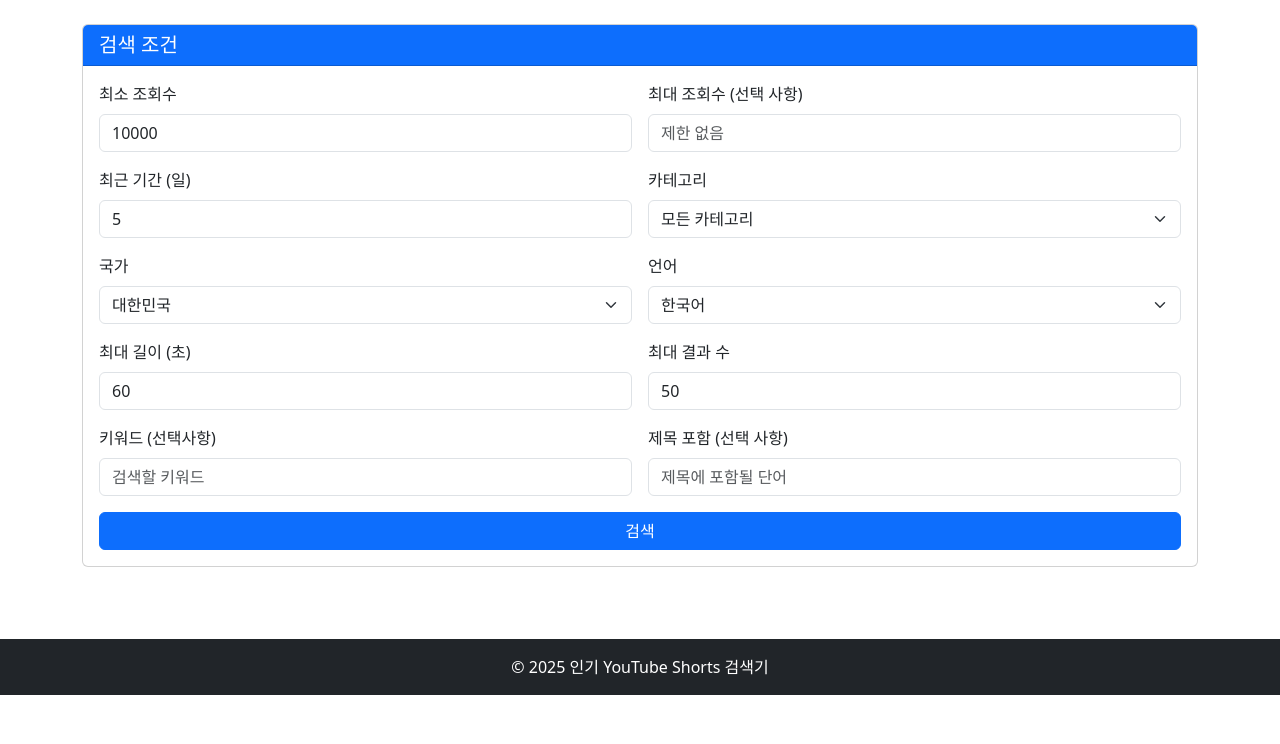
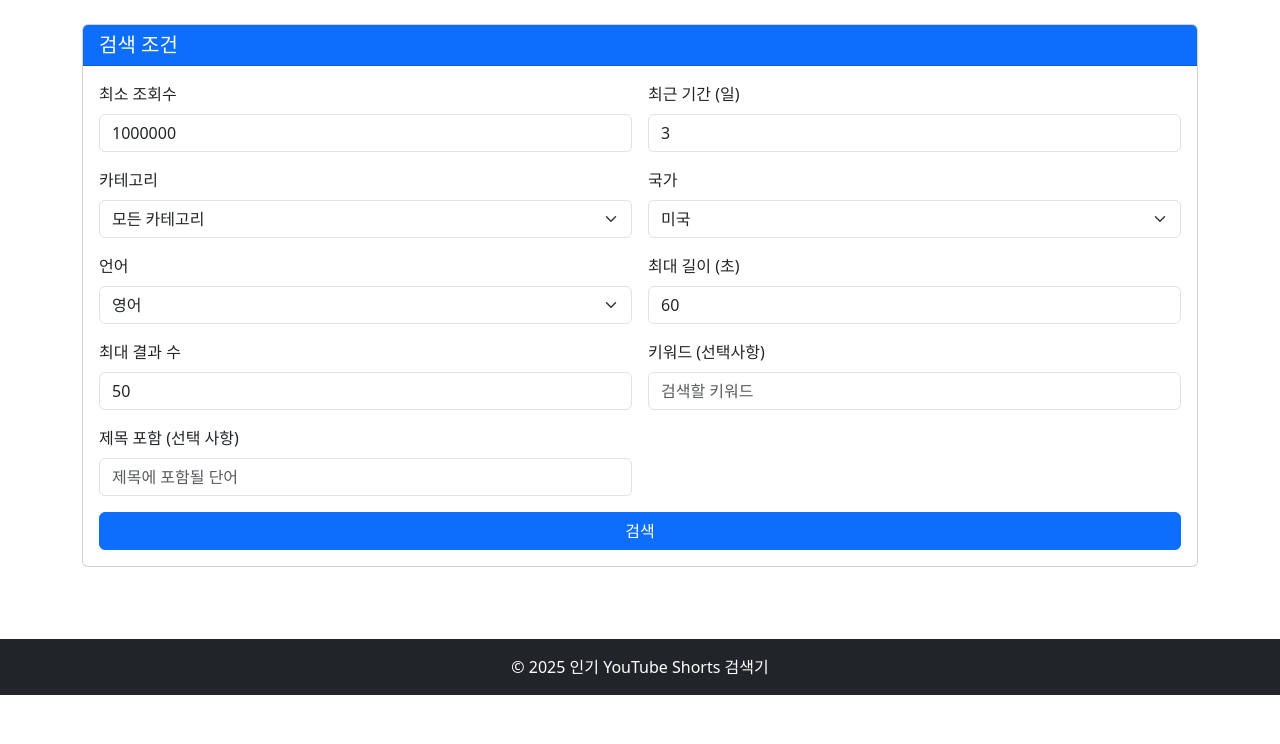
Before and after one commit to iops-leo/youtube-shorts-finder, a Flask app: page / in a window 1280 px wide. Shown: the part 56-800 px from the top of the page. Run offline with Flask 3, Linux system fonts and the light colour scheme.

Commit message:
검색 업데이트

```diff
--- a/app.py
+++ b/app.py
@@ -10,10 +10,10 @@ app = Flask(__name__)
 # 환경 변수에서 API 키 가져오기
 API_KEY = os.environ.get('YOUTUBE_API_KEY')
 
-def get_recent_popular_shorts(api_key, min_views=10000, max_views=None, days_ago=5, max_results=50,  # max_views 추가
-                             category_id=None, region_code="KR", language=None,
+def get_recent_popular_shorts(api_key, min_views=1000000, days_ago=3, max_results=50,
+                             category_id=None, region_code="US", language="en",
                              duration_max=60, keyword=None, title_contains=None):
-    print(f"API 검색 시작: 조회수 {min_views}~{max_views if max_views else '무제한'}, {days_ago}일 이내, 카테고리: {category_id if category_id else '없음(any)'}, 키워드: {keyword if keyword else '없음'}, 지역: {region_code}, 언어: {language if language and language != 'any' else '모두'}")
+    print(f"API 검색 시작: 조회수 {min_views} 이상, {days_ago}일 이내, 카테고리: {category_id if category_id else '없음(any)'}, 키워드: {keyword if keyword else '없음'}, 지역: {region_code}, 언어: {language if language and language != 'any' else '모두'}")
 
     youtube = googleapiclient.discovery.build("youtube", "v3", developerKey=api_key)
 
@@ -72,13 +72,8 @@ def get_recent_popular_shorts(api_key, min_views=10000, max_views=None, days_ago
         else:
             is_vertical = True
 
-
         # 비디오가 조건을 충족하는지 확인
-        if (view_count >= min_views and
-            (max_views is None or view_count <= max_views) and  # max_views 조건 추가
-            duration_seconds <= duration_max): # and is_vertical):  # is_vertical 조건 주석 처리
-
-
+        if (view_count >= min_views and duration_seconds <= duration_max):
             if title_contains:
                 if title_contains.lower() not in item['snippet']['title'].lower():
                     continue
@@ -98,7 +93,6 @@ def get_recent_popular_shorts(api_key, min_views=10000, max_views=None, days_ago
 
     filtered_videos.sort(key=lambda x: x['viewCount'], reverse=True)
     return filtered_videos
-
 
 
 @app.route('/')
@@ -121,8 +115,8 @@ def index():
         {"id": "28", "name": "과학 & 기술"}
     ]
     regions = [
+        {"code": "US", "name": "미국"},
         {"code": "KR", "name": "대한민국"},
-        {"code": "US", "name": "미국"},
         {"code": "JP", "name": "일본"},
         {"code": "GB", "name": "영국"},
         {"code": "FR", "name": "프랑스"},
@@ -132,9 +126,9 @@ def index():
         {"code": "CN", "name": "중국"}
     ]
     languages = [
+        {"code": "en", "name": "영어"},
         {"code": "any", "name": "모든 언어"},
         {"code": "ko", "name": "한국어"},
-        {"code": "en", "name": "영어"},
         {"code": "ja", "name": "일본어"},
         {"code": "zh", "name": "중국어"},
         {"code": "es", "name": "스페인어"},
@@ -142,13 +136,12 @@ def index():
         {"code": "de", "name": "독일어"}
     ]
 
-    # 기본값 설정 (또는 세션에서 가져오기)
-    selected_region = 'KR'  # 기본값
-    selected_language = 'ko'  # 기본값
+    # 기본값 설정
+    selected_region = 'US'
+    selected_language = 'en'
 
     return render_template('index.html', categories=categories, regions=regions, languages=languages,
                            selected_region=selected_region, selected_language=selected_language)
-
 
 
 @app.route('/search', methods=['POST'])
@@ -158,19 +151,19 @@ def search():
 
         print("검색 요청 파라미터:", data)
 
-        min_views = int(data.get('min_views', 10000))
-        days_ago = int(data.get('days_ago', 5))
+        min_views = int(data.get('min_views', 1000000))
+        days_ago = int(data.get('days_ago', 3))
         max_results = int(data.get('max_results', 50))
         category_id = data.get('category_id', 'any')
-        region_code = data.get('region_code', 'KR')  # 사용자가 선택한 값 사용
-        language = data.get('language', 'any')      # 사용자가 선택한 값 사용
+        region_code = data.get('region_code', 'US')
+        language = data.get('language', 'en')
         duration_max = int(data.get('duration_max', 60))
         keyword = data.get('keyword', '')
+        title_contains = data.get('title_contains', '')
 
         if not API_KEY:
             print("경고: API 키가 설정되지 않았습니다.")
             return jsonify({"status": "error", "message": "API 키가 설정되지 않았습니다."})
-
 
         results = get_recent_popular_shorts(
             api_key=API_KEY,
@@ -178,10 +171,11 @@ def search():
             days_ago=days_ago,
             max_results=max_results,
             category_id=category_id if category_id != 'any' else None,
-            region_code=region_code,  # 전달받은 region_code 사용
-            language=language if language != 'any' else None,  # 전달받은 language 사용
+            region_code=region_code,
+            language=language if language != 'any' else None,
             duration_max=duration_max,
-            keyword=keyword
+            keyword=keyword,
+            title_contains=title_contains
         )
 
         print(f"검색 결과: {len(results)}개 항목 찾음")
--- a/templates/index.html
+++ b/templates/index.html
@@ -6,7 +6,6 @@
     <title>인기 YouTube Shorts 검색기</title>
     <link href="https://cdn.jsdelivr.net/npm/bootstrap@5.3.0-alpha1/dist/css/bootstrap.min.css" rel="stylesheet">
     <style>
-       /* (스타일은 이전과 동일) */
        .card {
             transition: transform 0.3s;
         }
@@ -71,15 +70,11 @@
                             <div class="row g-3">
                                 <div class="col-md-6">
                                     <label for="min_views" class="form-label">최소 조회수</label>
-                                    <input type="number" class="form-control" id="min_views" name="min_views" value="10000" min="1000">
-                                </div>
-                                 <div class="col-md-6">
-                                    <label for="max_views" class="form-label">최대 조회수 (선택 사항)</label>
-                                    <input type="number" class="form-control" id="max_views" name="max_views" placeholder="제한 없음">
+                                    <input type="number" class="form-control" id="min_views" name="min_views" value="1000000" min="1000">
                                 </div>
                                 <div class="col-md-6">
                                     <label for="days_ago" class="form-label">최근 기간 (일)</label>
-                                    <input type="number" class="form-control" id="days_ago" name="days_ago" value="5" min="1" max="30">
+                                    <input type="number" class="form-control" id="days_ago" name="days_ago" value="3" min="1" max="30">
                                 </div>
                                 <div class="col-md-6">
                                     <label for="category_id" class="form-label">카테고리</label>
@@ -117,7 +112,7 @@
                                     <label for="keyword" class="form-label">키워드 (선택사항)</label>
                                     <input type="text" class="form-control" id="keyword" name="keyword" placeholder="검색할 키워드">
                                 </div>
-                                 <div class="col-md-6">
+                                <div class="col-md-6">
                                     <label for="title_contains" class="form-label">제목 포함 (선택 사항)</label>
                                     <input type="text" class="form-control" id="title_contains" name="title_contains" placeholder="제목에 포함될 단어">
                                 </div>
@@ -151,7 +146,6 @@
     </footer>
 
     <script>
-       // (JavaScript 코드는 거의 동일,  formData 처리 부분만 수정) ...
        document.getElementById('searchForm').addEventListener('submit', function(e) {
             e.preventDefault();
 
@@ -162,12 +156,6 @@
 
             // 폼 데이터 가져오기
             const formData = new FormData(this);
-
-            // max_views 값이 비어있으면 formData에서 제거 (None으로 처리하기 위해)
-            if (formData.get('max_views').trim() === '') {
-                formData.delete('max_views');
-            }
-
 
             // API 요청
             fetch('/search', {
```
